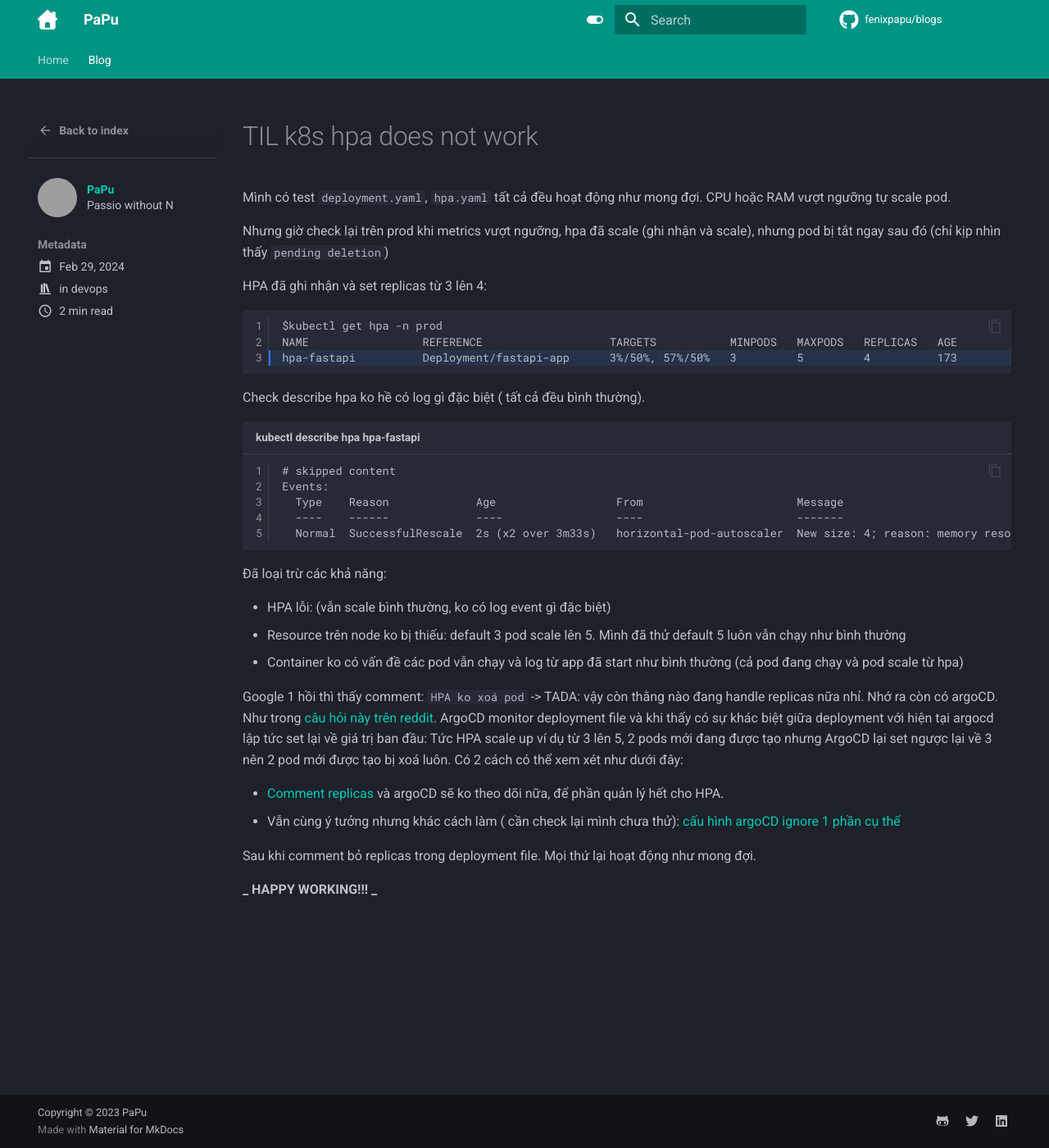
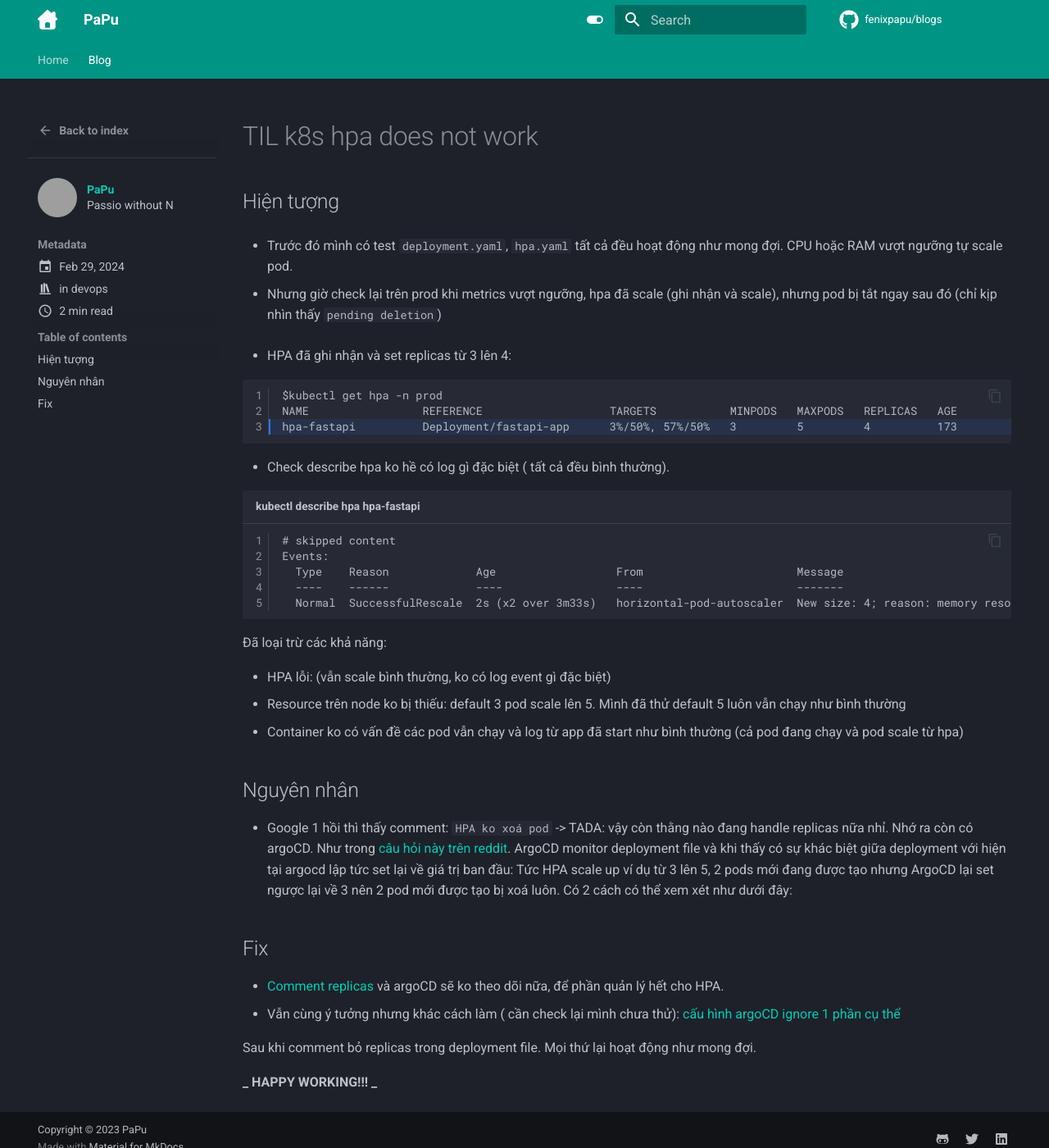
Before and after one commit to fenixpapu/blogs, an MkDocs documentation site: the page built from docs/blog/posts/2024/0229-TIL-k8s-hpa-does-not-work.md, in a window 1280 px wide and 1400 px high. Shown: the whole window at 82% size. Built offline with MkDocs 1.6.1 and Material for MkDocs 9.7.7, drawn with Linux system fonts in a browser that asks for light colours; comment, search, counter and statistics services are not loaded; grey boxes are pictures that could not be loaded.

Commit message:
update TIL k8s hpa does not work

````diff
--- a/docs/blog/posts/2024/0229-TIL-k8s-hpa-does-not-work.md
+++ b/docs/blog/posts/2024/0229-TIL-k8s-hpa-does-not-work.md
@@ -9,13 +9,15 @@ draft: false
 
 # TIL k8s hpa does not work
 
-Mình có test `deployment.yaml`, `hpa.yaml` tất cả đều hoạt động như mong đợi. CPU hoặc RAM vượt ngưỡng tự scale pod.
+## Hiện tượng
 
-Nhưng giờ check lại trên prod khi metrics vượt ngưỡng, hpa đã scale (ghi nhận và scale), nhưng pod bị tắt ngay sau đó (chỉ kịp nhìn thấy `pending deletion`)
+- Trước đó mình có test `deployment.yaml`, `hpa.yaml` tất cả đều hoạt động như mong đợi. CPU hoặc RAM vượt ngưỡng tự scale pod.
+
+- Nhưng giờ check lại trên prod khi metrics vượt ngưỡng, hpa đã scale (ghi nhận và scale), nhưng pod bị tắt ngay sau đó (chỉ kịp nhìn thấy `pending deletion`)
 
 <!-- more -->
 
-HPA đã ghi nhận và set replicas từ 3 lên 4:
+- HPA đã ghi nhận và set replicas từ 3 lên 4:
 
 ```linenums="1" hl_lines="3"
 $kubectl get hpa -n prod
@@ -23,7 +25,7 @@ NAME                 REFERENCE                   TARGETS           MINPODS   MAX
 hpa-fastapi          Deployment/fastapi-app      3%/50%, 57%/50%   3         5         4          173
 ```
 
-Check describe hpa ko hề có log gì đặc biệt ( tất cả đều bình thường).
+- Check describe hpa ko hề có log gì đặc biệt ( tất cả đều bình thường).
 
 ```linenums="1" title="kubectl describe hpa hpa-fastapi"
 # skipped content
@@ -39,7 +41,11 @@ Events:
 - Resource trên node ko bị thiếu: default 3 pod scale lên 5. Mình đã thử default 5 luôn vẫn chạy như bình thường
 - Container ko có vấn đề các pod vẫn chạy và log từ app đã start như bình thường (cả pod đang chạy và pod scale từ hpa)
 
-Google 1 hồi thì thấy comment: `HPA ko xoá pod` -> TADA: vậy còn thằng nào đang handle replicas nữa nhỉ. Nhớ ra còn có argoCD. Như trong [câu hỏi này trên reddit](https://www.reddit.com/r/GitOps/comments/13d1fac/argocd_and_replicas_hpa/). ArgoCD monitor deployment file và khi thấy có sự khác biệt giữa deployment với hiện tại argocd lập tức set lại về giá trị ban đầu: Tức HPA scale up ví dụ từ 3 lên 5, 2 pods mới đang được tạo nhưng ArgoCD lại set ngược lại về 3 nên 2 pod mới được tạo bị xoá luôn. Có 2 cách có thể xem xét như dưới đây:
+## Nguyên nhân
+
+- Google 1 hồi thì thấy comment: `HPA ko xoá pod` -> TADA: vậy còn thằng nào đang handle replicas nữa nhỉ. Nhớ ra còn có argoCD. Như trong [câu hỏi này trên reddit](https://www.reddit.com/r/GitOps/comments/13d1fac/argocd_and_replicas_hpa/). ArgoCD monitor deployment file và khi thấy có sự khác biệt giữa deployment với hiện tại argocd lập tức set lại về giá trị ban đầu: Tức HPA scale up ví dụ từ 3 lên 5, 2 pods mới đang được tạo nhưng ArgoCD lại set ngược lại về 3 nên 2 pod mới được tạo bị xoá luôn. Có 2 cách có thể xem xét như dưới đây:
+
+## Fix
 
 - [Comment replicas](https://argo-cd.readthedocs.io/en/stable/user-guide/best_practices/#leaving-room-for-imperativeness) và argoCD sẽ ko theo dõi nữa, để phần quản lý hết cho HPA.
 - Vẫn cùng ý tưởng nhưng khác cách làm ( cần check lại mình chưa thử): [cấu hình argoCD ignore 1 phần cụ thể](https://argo-cd.readthedocs.io/en/stable/user-guide/diffing/)
````
